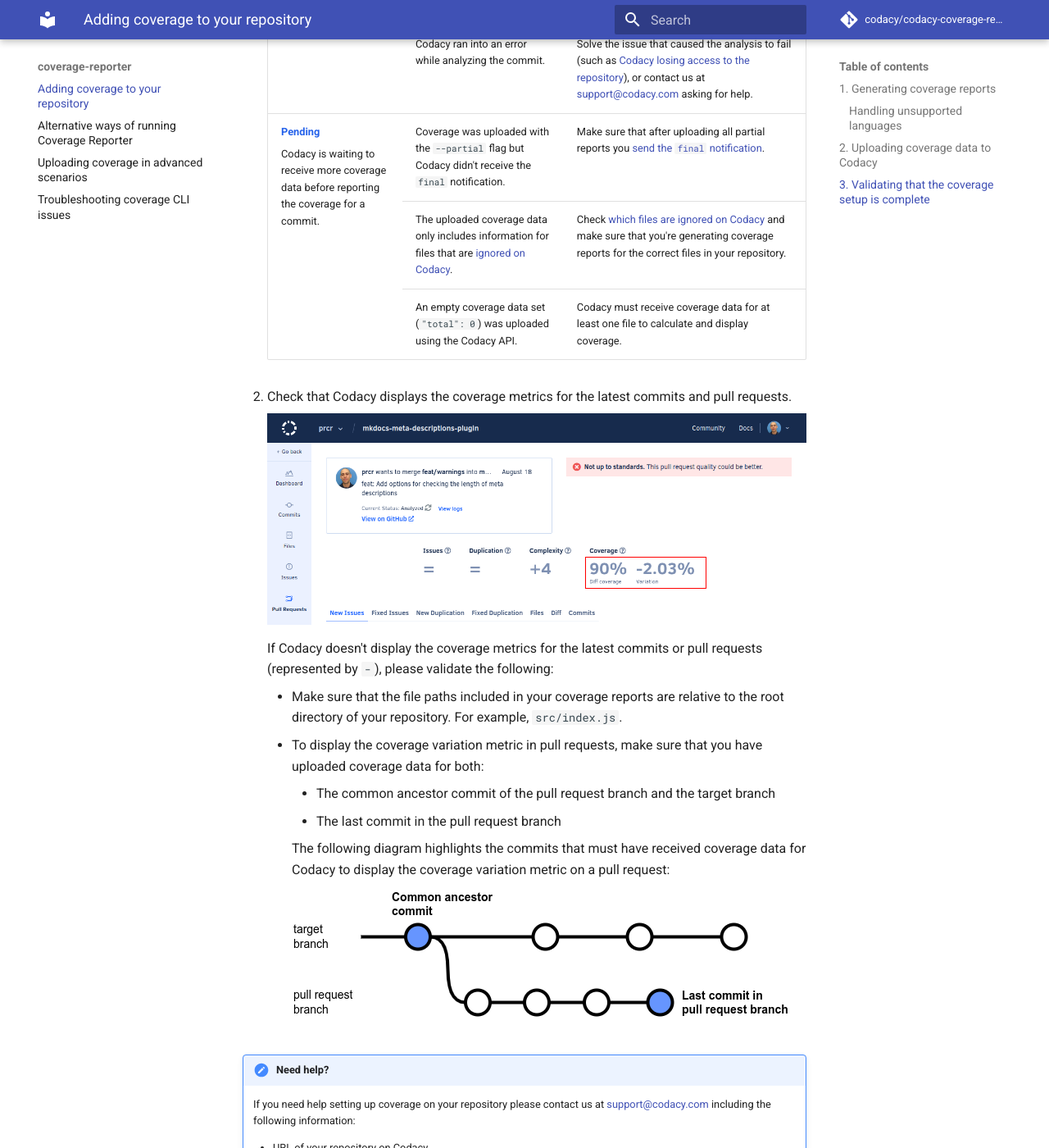
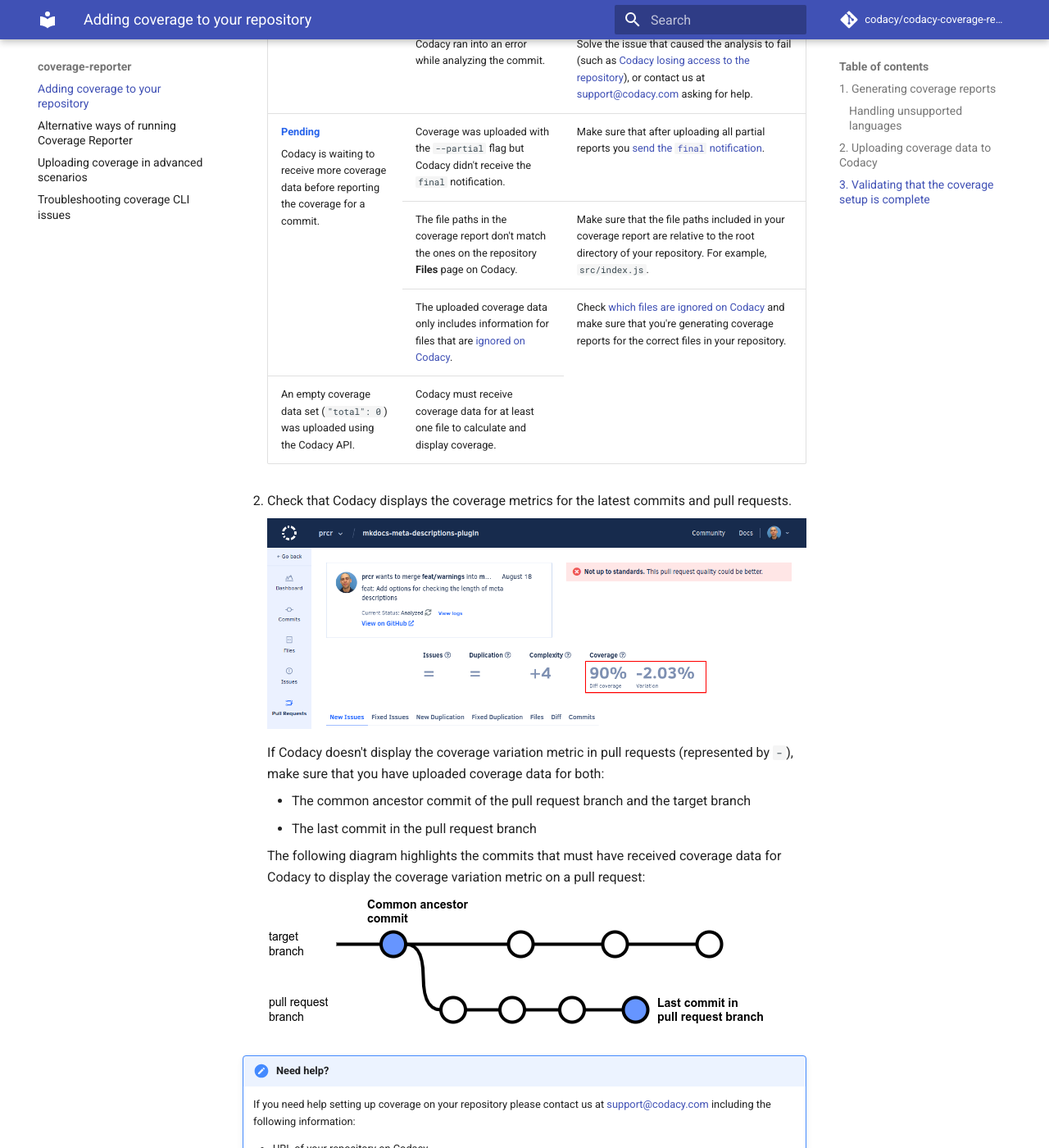
Before and after one commit to codacy/codacy-coverage-reporter, an MkDocs documentation site: the page built from docs/index.md, in a window 1280 px wide and 1400 px high, scrolled down 7069 px. Shown: the whole window at 82% size. Built offline with MkDocs 1.6.1 and Material for MkDocs 9.7.7, drawn with Linux system fonts in a browser that asks for light colours; comment, search, counter and statistics services are not loaded.

Commit message:
doc: Move mismatched file paths to Pending state CY-6365

```diff
--- a/docs/index.md
+++ b/docs/index.md
@@ -343,6 +343,14 @@
     </tr>
     <tr>
         <td>
+            The file paths in the coverage report don't match the ones on the repository <strong>Files</strong> page on Codacy.
+        </td>
+        <td>
+            Make sure that the file paths included in your coverage report are relative to the root directory of your repository. For example, <code>src/index.js</code>.
+        </td>
+    </tr>
+    <tr>
+        <td>
             The uploaded coverage data only includes information for files that are <a href="../repositories-configure/ignoring-files/">ignored on Codacy</a>.
         </td>
         <td>
@@ -363,17 +371,14 @@
 
     ![Coverage metrics displayed on Codacy](images/coverage-codacy-ui.png)
 
-    If Codacy doesn't display the coverage metrics for the latest commits or pull requests (represented by `-`), please validate the following:
+    If Codacy doesn't display the coverage variation metric in pull requests (represented by `-`), make sure that you have uploaded coverage data for both:
 
-    -   Make sure that the file paths included in your coverage reports are relative to the root directory of your repository. For example, `src/index.js`.
-    -   To display the coverage variation metric in pull requests, make sure that you have uploaded coverage data for both:
+    -   The common ancestor commit of the pull request branch and the target branch
+    -   The last commit in the pull request branch
 
-        -   The common ancestor commit of the pull request branch and the target branch
-        -   The last commit in the pull request branch
+    The following diagram highlights the commits that must have received coverage data for Codacy to display the coverage variation metric on a pull request:
 
-        The following diagram highlights the commits that must have received coverage data for Codacy to display the coverage variation metric on a pull request:
-
-        ![Commits that must have received coverage data](images/coverage-pr-commits.png)
+    ![Commits that must have received coverage data](images/coverage-pr-commits.png)
 
 !!! note "Need help?"
     If you need help setting up coverage on your repository please contact us at <mailto:support@codacy.com> including the following information:
```
